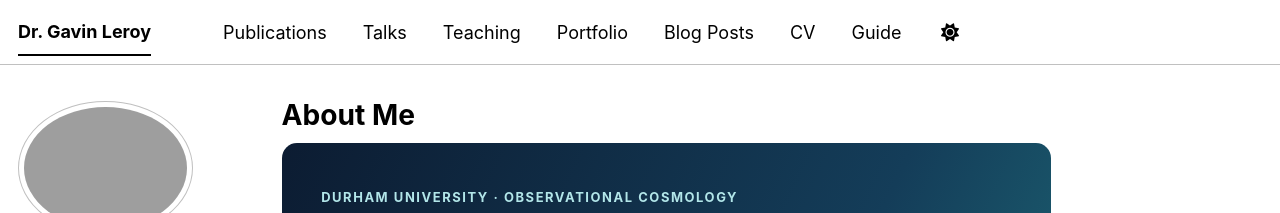
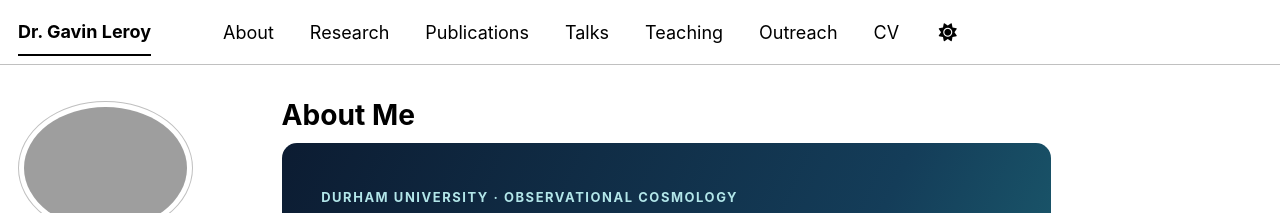
Before and after one commit to gLeroyastro/gleroyastro.github.io, a Jekyll site: the page built from _pages/about.md, in a window 1280 px wide. Shown: the top 213 px of the page. Built offline with Jekyll 4.4.1, drawn with Linux system fonts in a browser that asks for light colours; a script bundle is joined from its source files by our own code; a style sheet for code colours, icons or effects is not loaded.

Commit message:
Update navigation.yml

```diff
--- a/_data/navigation.yml
+++ b/_data/navigation.yml
@@ -8,23 +8,17 @@
 #      Markdown formatted page while the second is generated using JSON.
 
 main:
+  - title: "About"
+    url: /
+  - title: "Research"
+    url: /research/
   - title: "Publications"
     url: /publications/
-
   - title: "Talks"
-    url: /talks/
-
+    url: /selected-talks/
   - title: "Teaching"
-    url: /teaching/
-
-  - title: "Portfolio"
-    url: /portfolio/
-
-  - title: "Blog Posts"
-    url: /year-archive/
-
+    url: /teaching-overview/
+  - title: "Outreach"
+    url: /outreach/
   - title: "CV"
     url: /cv/
-
-  - title: "Guide"
-    url: /markdown/
```
